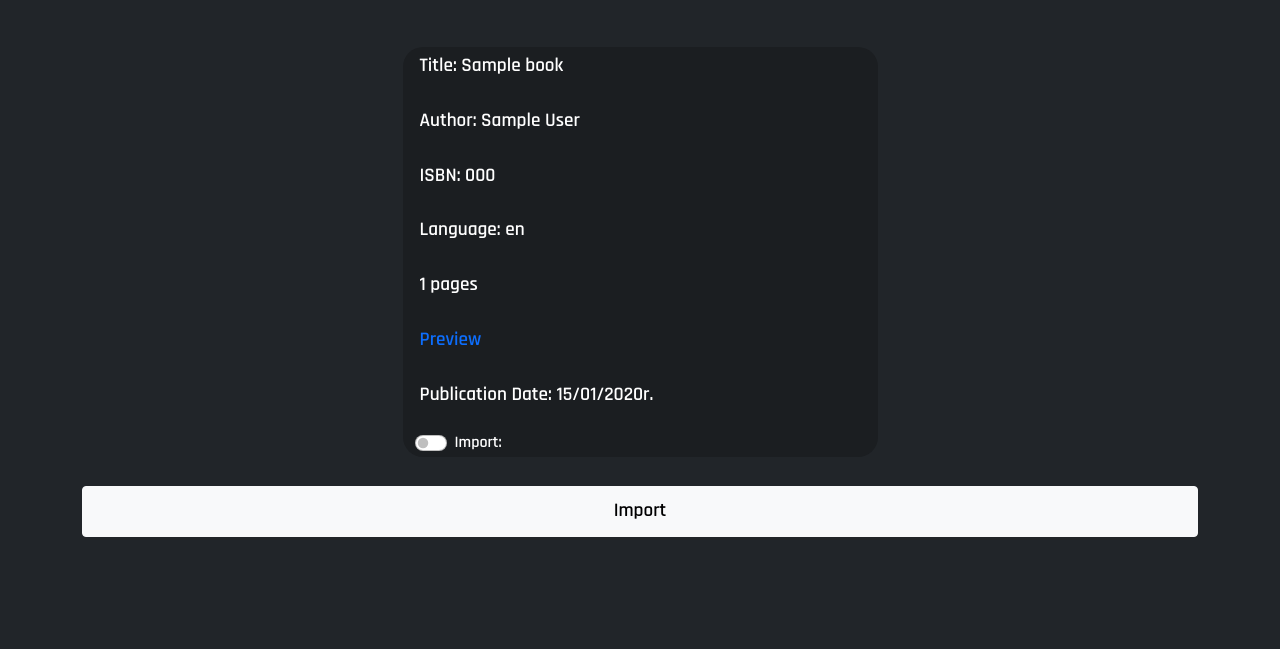
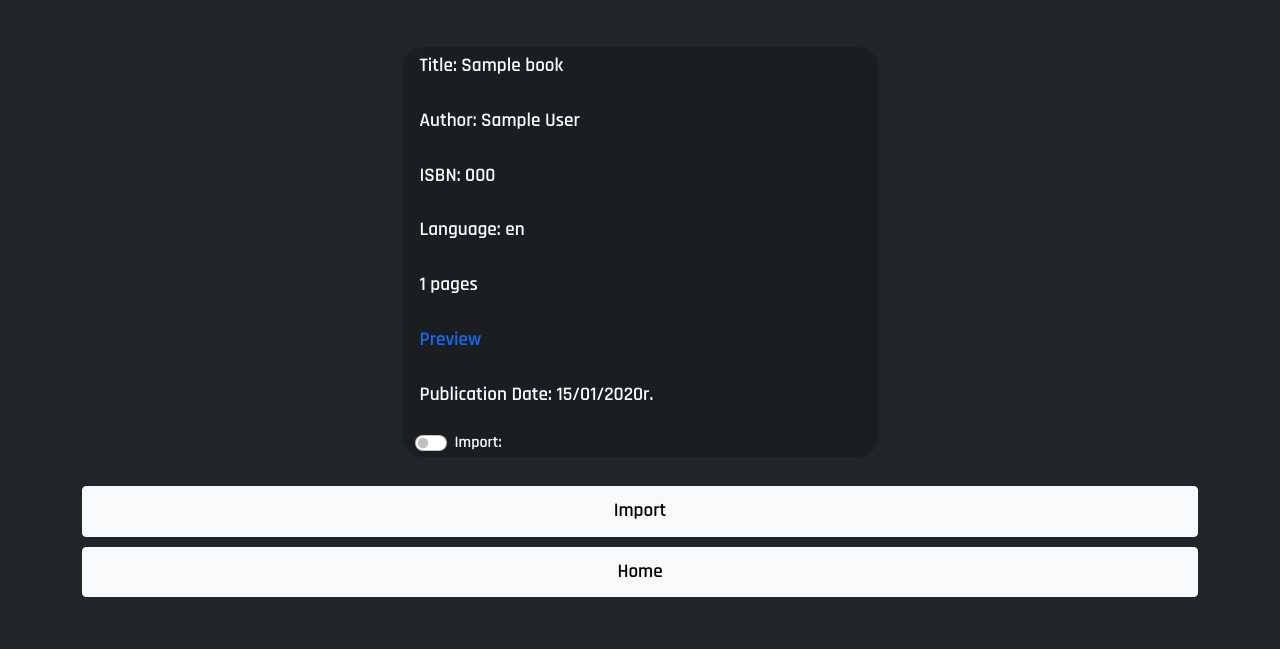
Before and after one commit to xdawxd/Book-List, a Django app: template books/templates/books/book_import_confirm.html in a window 1280 px wide. Shown: the part 107-756 px from the top of the page. Run offline with Django 3.2, Linux system fonts and the light colour scheme; the template is opened without the code that fills it: values that come from a table or form of the project are taken from there, others are empty; tables that the repository leaves empty hold one stand-in row (values such as "Sample post").

Commit message:
fix: Fixed JSON serialization bug, added Home button.

```diff
--- a/books/static/js/import.js
+++ b/books/static/js/import.js
@@ -23,7 +23,7 @@ var checkbox = {
 var importForm = document.getElementById("importForm");
 
 importForm.addEventListener('submit', function(e){
-    // e.preventDefault();
+    e.preventDefault();
 
     const url = "/api/import-confirm/"
     const csrftoken = this.getElementsByTagName("input")[0].value;
--- a/books/templates/books/book_import_confirm.html
+++ b/books/templates/books/book_import_confirm.html
@@ -14,6 +14,7 @@
             {% endfor %}
         </div>
         <input class="btn btn-light edit-btn" type="submit" value="Import">
+        <a class="btn btn-light edit-btn" href="{% url 'books:book_list' %}">Home</a>
     </form>
 {% endblock content%}
 {% block javascript %}
```
Also changed, not shown: books/static/css/styles.css (line endings or trailing spaces).
